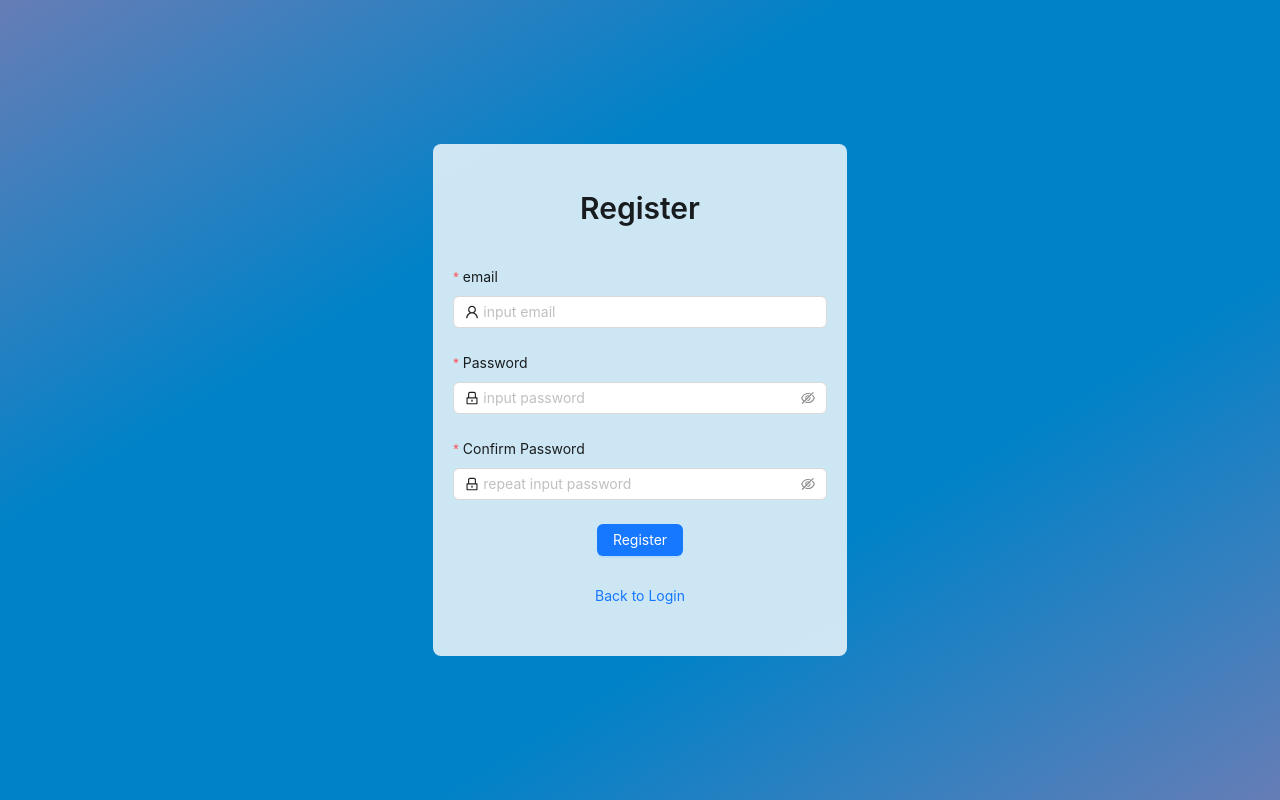
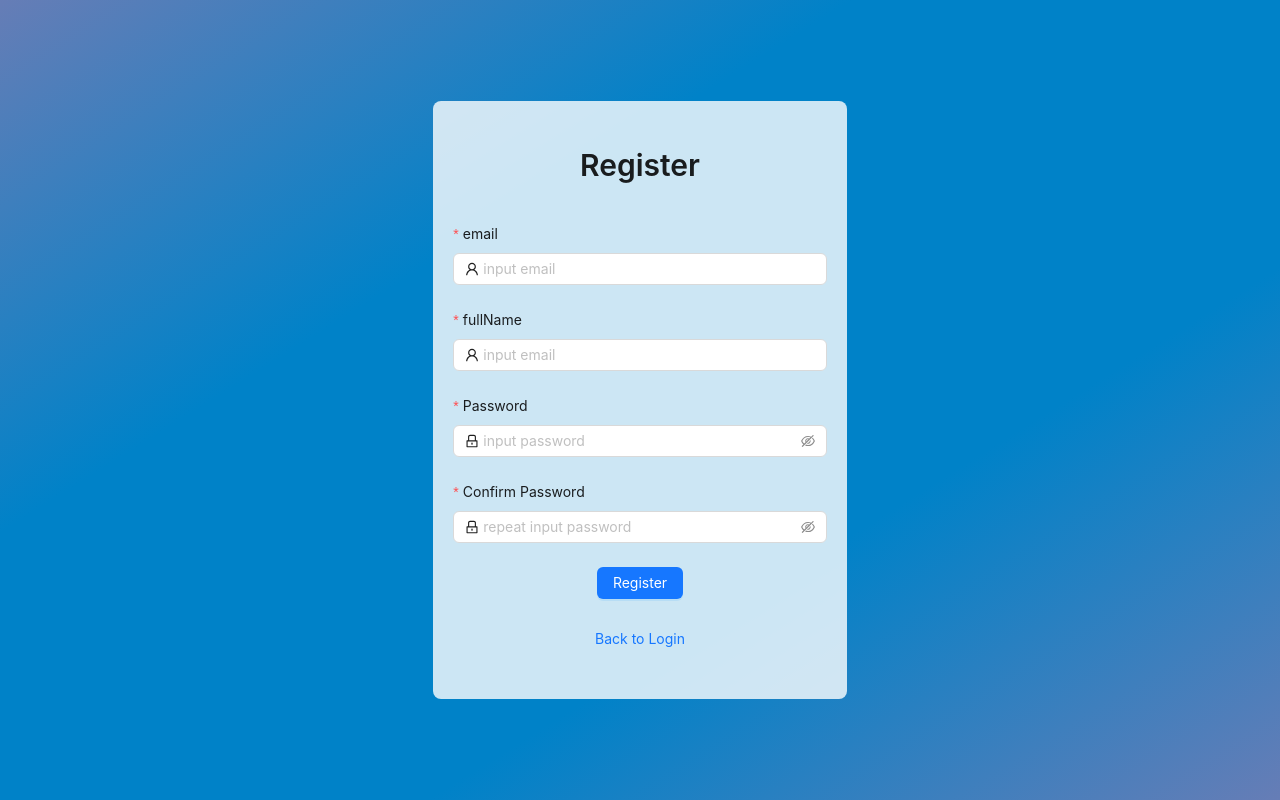
Before and after one commit to 365code365/react, a React (Create React App) app: page /register in a window 1280 px wide. Built offline with nearby package versions, Linux system fonts and the light colour scheme.

Commit message:
change to vite build optimize build package
add login

add import excel

finish StudentManagement

add Dockerfile

```diff
--- a/src/pages/LoginPage.tsx
+++ b/src/pages/LoginPage.tsx
@@ -7,7 +7,7 @@ import {login} from "../api/loginApi";
 const LoginPage = () => {
     const [loading, setLoading] = useState(false);
     const [password, setPassword] = useState('')
-    const [username, setUsername] = useState('')
+    const [email, setEmail] = useState('')
     const [messageApi, contextHolder] = message.useMessage();
 
     const onFinish = (values: any) => {
@@ -27,7 +27,7 @@ const LoginPage = () => {
     const handleLoginClick = async () => {
         // navigate('/home');
         let loginForm = {
-            FullName: username,
+            Email: email,
             PasswordHash: password
         }
         let res: any = await login(loginForm)
@@ -64,10 +64,10 @@ const LoginPage = () => {
                         onFinish={onFinish}
                     >
                         <Form.Item
-                            name="username"
-                            rules={[{required: true, message: 'Please input your username!'}]}
+                            name="email"
+                            rules={[{required: true, message: 'Please input your email!'}]}
                         >
-                            <Input onChange={e => setUsername(e.target.value)} prefix={<UserOutlined/>}
+                            <Input onChange={e => setEmail(e.target.value)} prefix={<UserOutlined/>}
                                    placeholder="Username"/>
                         </Form.Item>
                         <Form.Item
--- a/src/pages/RegisterPage.tsx
+++ b/src/pages/RegisterPage.tsx
@@ -12,9 +12,10 @@ const RegisterPage: React.FC = () => {
 
     const [messageApi, contextHolder] = message.useMessage();
 
-    const [username, setUserName] = useState('')
+    const [email, setEmail] = useState('')
     const [password, setPassword] = useState('')
     const [rePassword, setRePassword] = useState('')
+    const [fullName, setFullName] = useState('')
 
 
     const onFinish = async (values: any) => {
@@ -30,7 +31,8 @@ const RegisterPage: React.FC = () => {
         }
 
         let registerForm = {
-            FullName: username,
+            Email: email,
+            FullName: fullName,
             PasswordHash: password,
             Role:'student'
         }
@@ -93,7 +95,14 @@ const RegisterPage: React.FC = () => {
                                 label="email"
                                 rules={[{required: true, message: 'Please input your email!'}]}
                             >
-                                <Input onChange={(e => setUserName(e.target.value))} placeholder={'input email'}
+                                <Input onChange={(e => setEmail(e.target.value))} placeholder={'input email'}
+                                       prefix={<UserOutlined/>}/>
+                            </Form.Item>         <Form.Item
+                                name="fullName"
+                                label="fullName"
+                                rules={[{required: true, message: 'Please input your fullName!'}]}
+                            >
+                                <Input onChange={(e => setFullName(e.target.value))} placeholder={'input email'}
                                        prefix={<UserOutlined/>}/>
                             </Form.Item>
                             <Form.Item
```
